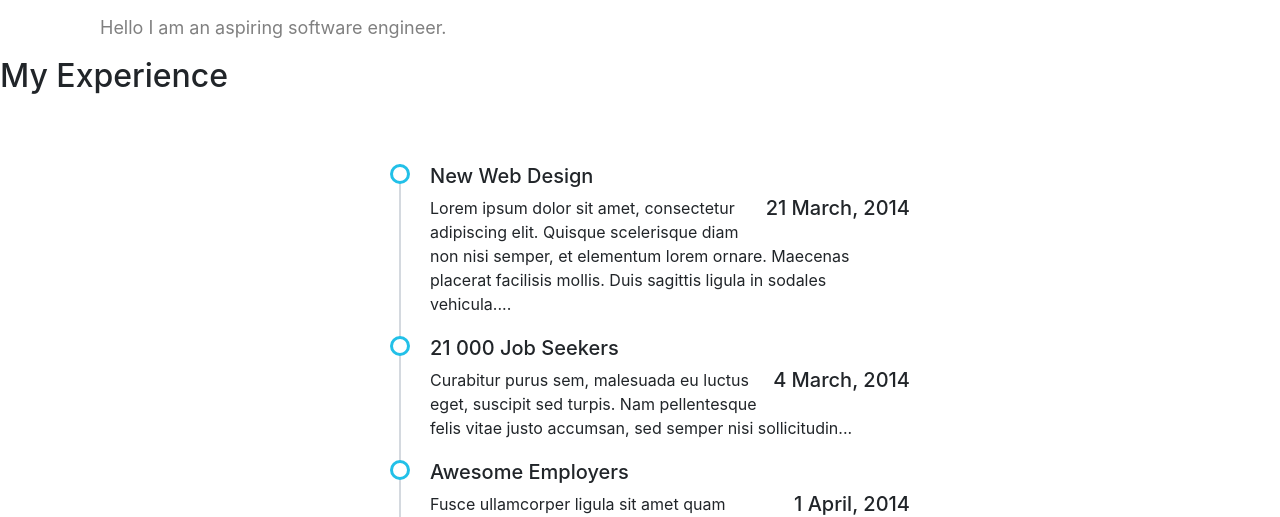
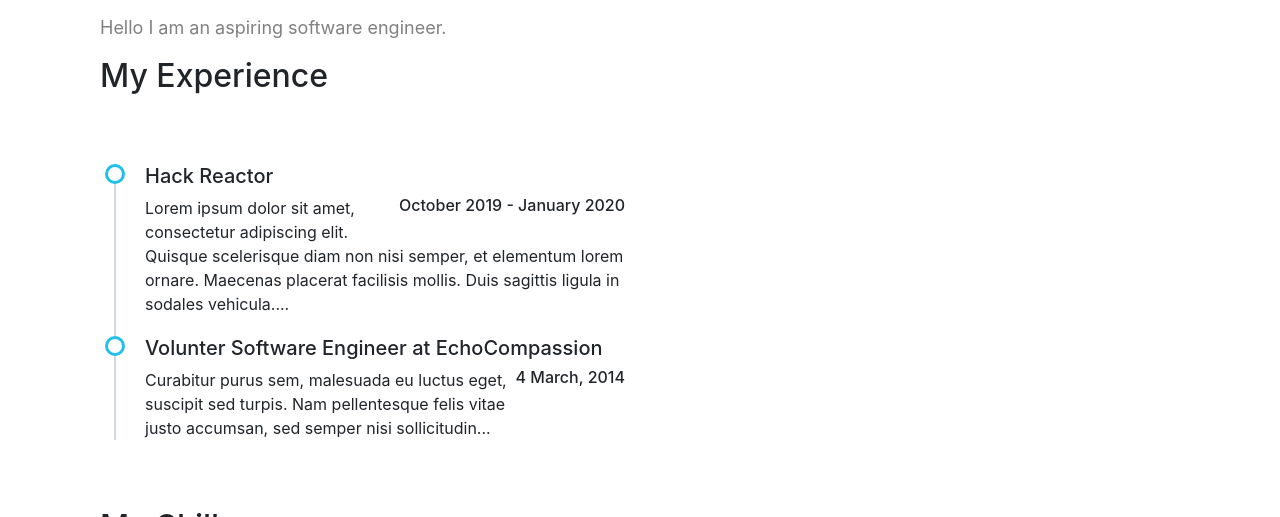
Before and after one commit to mattshin64/react-gh-pages, a React (Create React App) app: page / in a window 1280 px wide. Shown: the part 435-952 px from the top of the page. Built offline with nearby package versions, Linux system fonts and the light colour scheme.

Commit message:
fixed styling around my experience section

```diff
--- a/src/components/myexperience.js
+++ b/src/components/myexperience.js
@@ -2,25 +2,20 @@
 function MyExperience(){
     return (
         <div>
-            <h2>My Experience</h2>
+            <h2 style={{paddingLeft: 100}}>My Experience</h2>
             <div class="container mt-5 mb-5">
                 <div class="row">
-                    <div class="col-md-6 offset-md-3">
+                    <div class="col-md-6 offset-md-0">
                         <ul class="timeline">
                             <li>
-                                <h5>New Web Design</h5>
-                                <h5 class="float-right">21 March, 2014</h5>
+                                <h5>Hack Reactor</h5>
+                                <h6 class="float-right">October 2019 - January 2020</h6>
                                 <p>Lorem ipsum dolor sit amet, consectetur adipiscing elit. Quisque scelerisque diam non nisi semper, et elementum lorem ornare. Maecenas placerat facilisis mollis. Duis sagittis ligula in sodales vehicula....</p>
                             </li>
                             <li>
-                                <h5 >21 000 Job Seekers</h5>
-                                <h5 class="float-right">4 March, 2014</h5>
+                                <h5>Volunter Software Engineer at EchoCompassion</h5>
+                                <h6 class="float-right">4 March, 2014</h6>
                                 <p>Curabitur purus sem, malesuada eu luctus eget, suscipit sed turpis. Nam pellentesque felis vitae justo accumsan, sed semper nisi sollicitudin...</p>
-                            </li>
-                            <li>
-                                <h5>Awesome Employers</h5>
-                                <h5 class="float-right">1 April, 2014</h5>
-                                <p>Fusce ullamcorper ligula sit amet quam accumsan aliquet. Sed nulla odio, tincidunt vitae nunc vitae, mollis pharetra velit. Sed nec tempor nibh...</p>
                             </li>
                         </ul>
                     </div>
```
